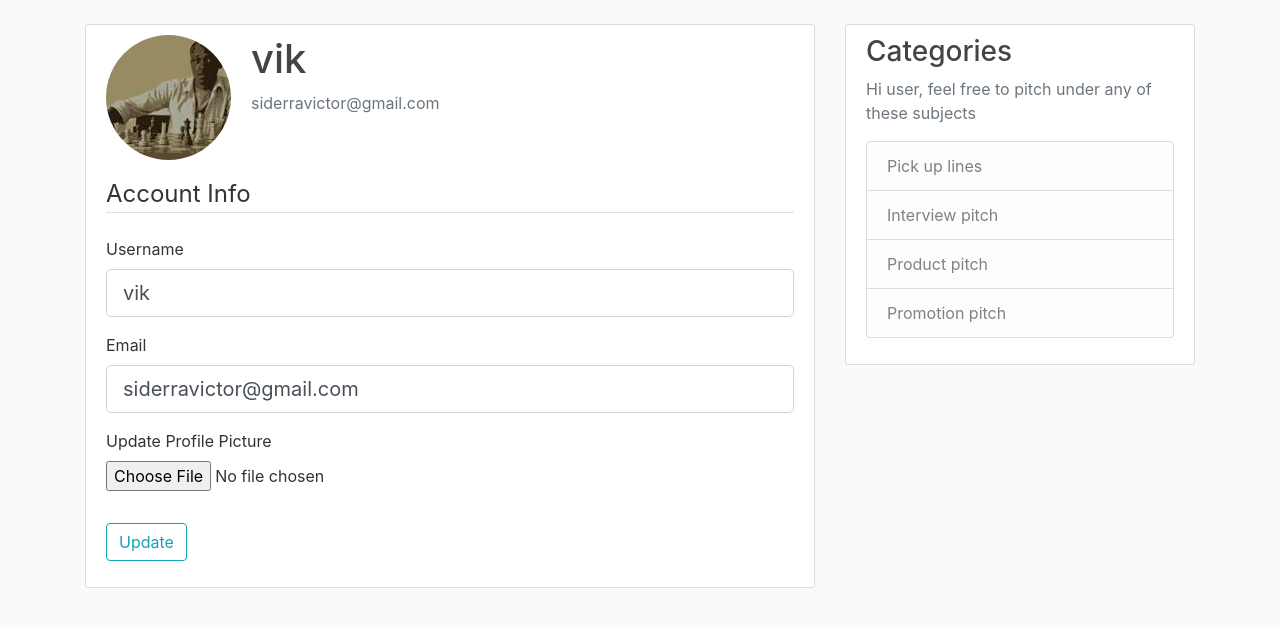
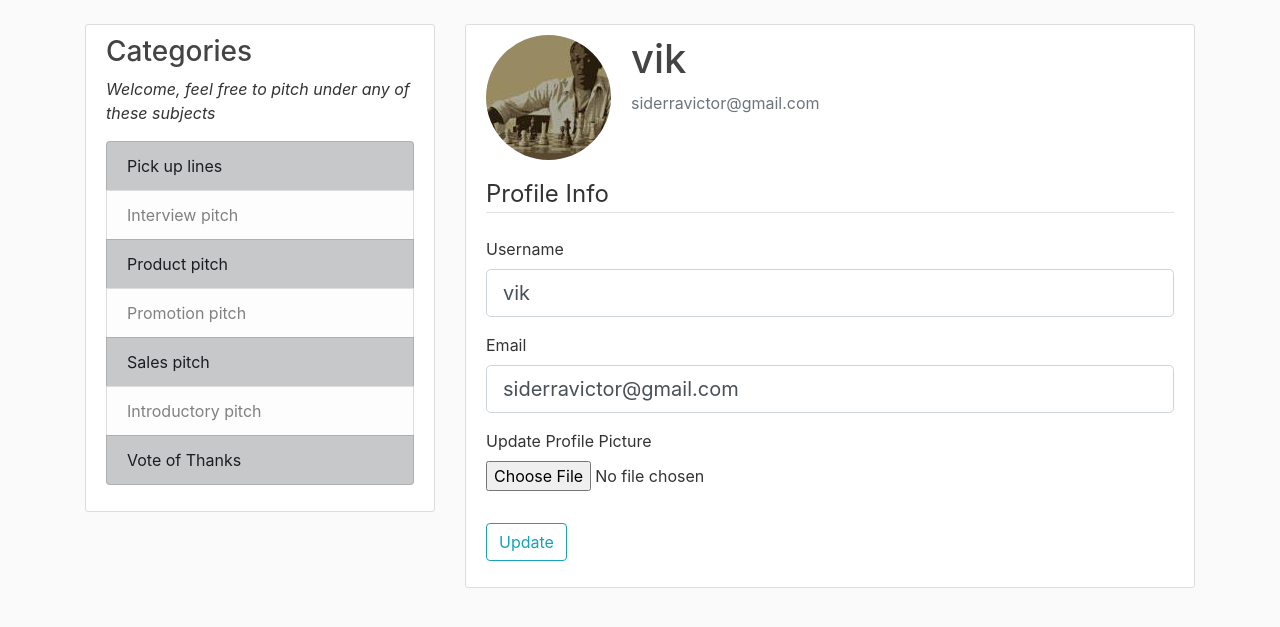
Before and after one commit to vsidera/PitchApp, a Flask app: page /account in a window 1280 px wide. Shown: the part 56-683 px from the top of the page. Run offline with Flask 2, Linux system fonts and the light colour scheme; a user stored in the database is signed in; some libraries are stand-ins or nearby versions.

Commit message:
style the sidebar

```diff
--- a/pitch/templates/account.html
+++ b/pitch/templates/account.html
@@ -11,7 +11,7 @@
         <form method="POST" action="" enctype="multipart/form-data">
             {{ form.hidden_tag() }}
             <fieldset class="form-group">
-                <legend class="border-bottom mb-4">Account Info</legend>
+                <legend class="border-bottom mb-4">Profile Info</legend>
                 <div class="form-group">
                     {{ form.username.label(class="form-control-label") }}
 
--- a/pitch/templates/layout.html
+++ b/pitch/templates/layout.html
@@ -46,6 +46,23 @@
     </header>
     <main role="main" class="container">
       <div class="row">
+
+        <div class="col-md-4">
+          <div class="content-section">
+            <h3>Categories</h3>
+            <p><i>Welcome, feel free to pitch under any of these subjects</i>
+              <ul class="list-group">
+                <li class="list-group-item list-group-item-dark">Pick up lines</li>
+                <li class="list-group-item list-group-item-light">Interview pitch</li>
+                <li class="list-group-item list-group-item-dark">Product pitch</li>
+                <li class="list-group-item list-group-item-light">Promotion pitch</li>
+                <li class="list-group-item list-group-item-dark">Sales pitch</li>
+                <li class="list-group-item list-group-item-light">Introductory pitch</li>
+                <li class="list-group-item list-group-item-dark">Vote of Thanks</li>
+              </ul>
+            </p>
+          </div>
+        </div>
         <div class="col-md-8">
           {% with messages = get_flashed_messages(with_categories=true) %}
             {% if messages %}
@@ -58,19 +75,6 @@
           {% endwith %}
           {% block content %}{% endblock %}
         </div>
-        <div class="col-md-4">
-          <div class="content-section">
-            <h3>Categories</h3>
-            <p class='text-muted'>Hi user, feel free to pitch under any of these subjects
-              <ul class="list-group">
-                <li class="list-group-item list-group-item-light">Pick up lines</li>
-                <li class="list-group-item list-group-item-light">Interview pitch</li>
-                <li class="list-group-item list-group-item-light">Product pitch</li>
-                <li class="list-group-item list-group-item-light">Promotion pitch</li>
-              </ul>
-            </p>
-          </div>
-        </div>
       </div>
     </main>
 
```
Also changed, not shown: pitch/site.db.
